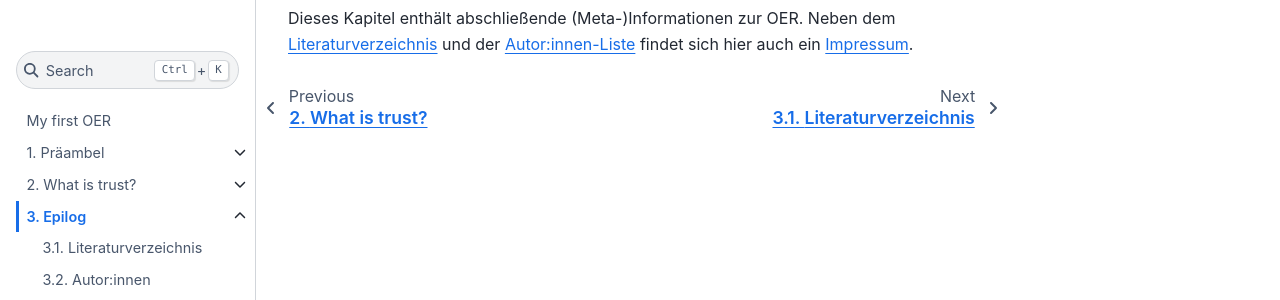
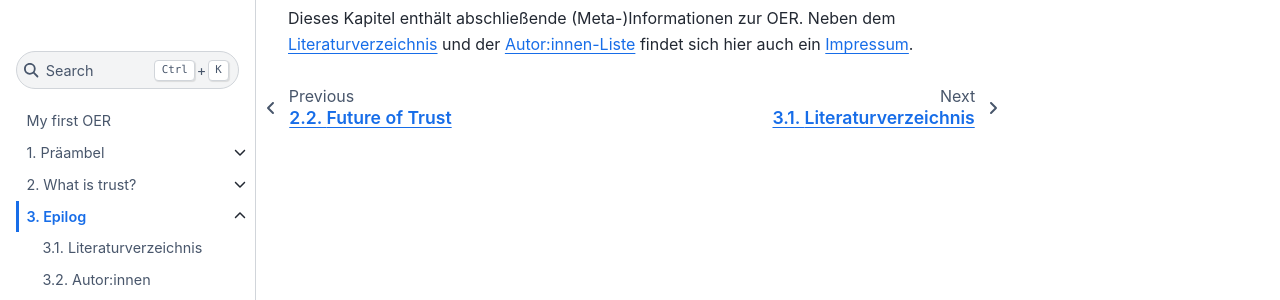
Before and after one commit to bbucholz/my-first-oer, a Jupyter Book: the page built from epilog/toc.md, in a window 1280 px wide. Shown: the part 130-430 px from the top of the page. Built offline with Jupyter Book 1.0.4 settings and Sphinx 7.4.7 and the Sphinx Book theme 1.1.4, drawn with Linux system fonts in a browser that asks for light colours; pages that are not in the unit, such as notebooks, are missing from menus; part of the change alters nothing that is shown.

Commit message:
Update _toc.yml

```diff
--- a/_toc.yml
+++ b/_toc.yml
@@ -13,8 +13,8 @@ chapters:
       - file: präambel/vorkenntnisse.md
   - file: trust/what_is-trust.md
     sections:
-      - file: how-can-I-trust.md
-      - file: new_level.md
+      - file: trust/how-can-I-trust.md
+      - file: trust/new_level.md
   - file: epilog/toc.md
     sections:
       - file: epilog/literaturverzeichnis.md
```
